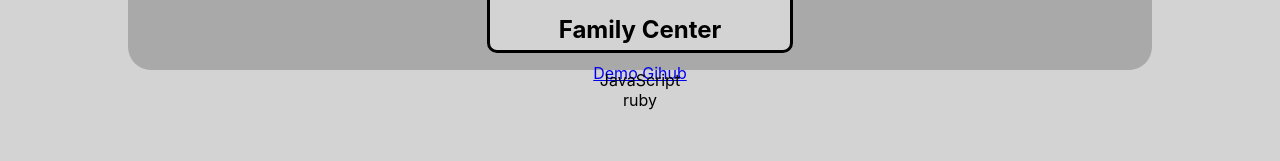
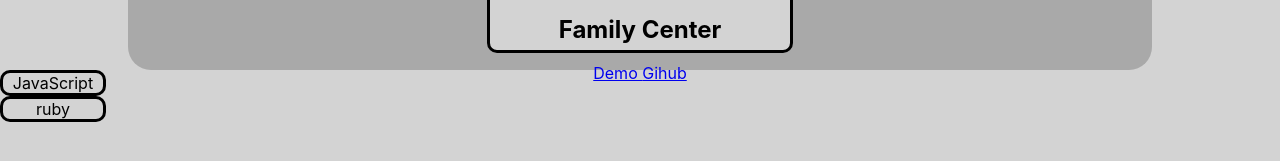
Before and after one commit to DannyCoop/personal-site, a React (Create React App) app: page / in a window 1280 px wide. Shown: the part 503-664 px from the top of the page. Built offline with nearby package versions, Linux system fonts and the light colour scheme.

Commit message:
adding css to the skill card

```diff
--- a/src/SkillCard/SkillCards.css
+++ b/src/SkillCard/SkillCards.css
@@ -0,0 +1,7 @@
+.skill{
+    border: solid;
+    border-radius: 10px;
+    width: 100px;
+    color: black;
+    background-color: lightgray;
+}
--- a/src/SkillCard/SkillCards.js
+++ b/src/SkillCard/SkillCards.js
@@ -1,8 +1,9 @@
 import React from 'react'
+import './SkillCards.css'
 
 function SkillCards (props) {
     return(
-        <div>
+        <div className="skill">
             {props.skill}
         </div>
     )
```
